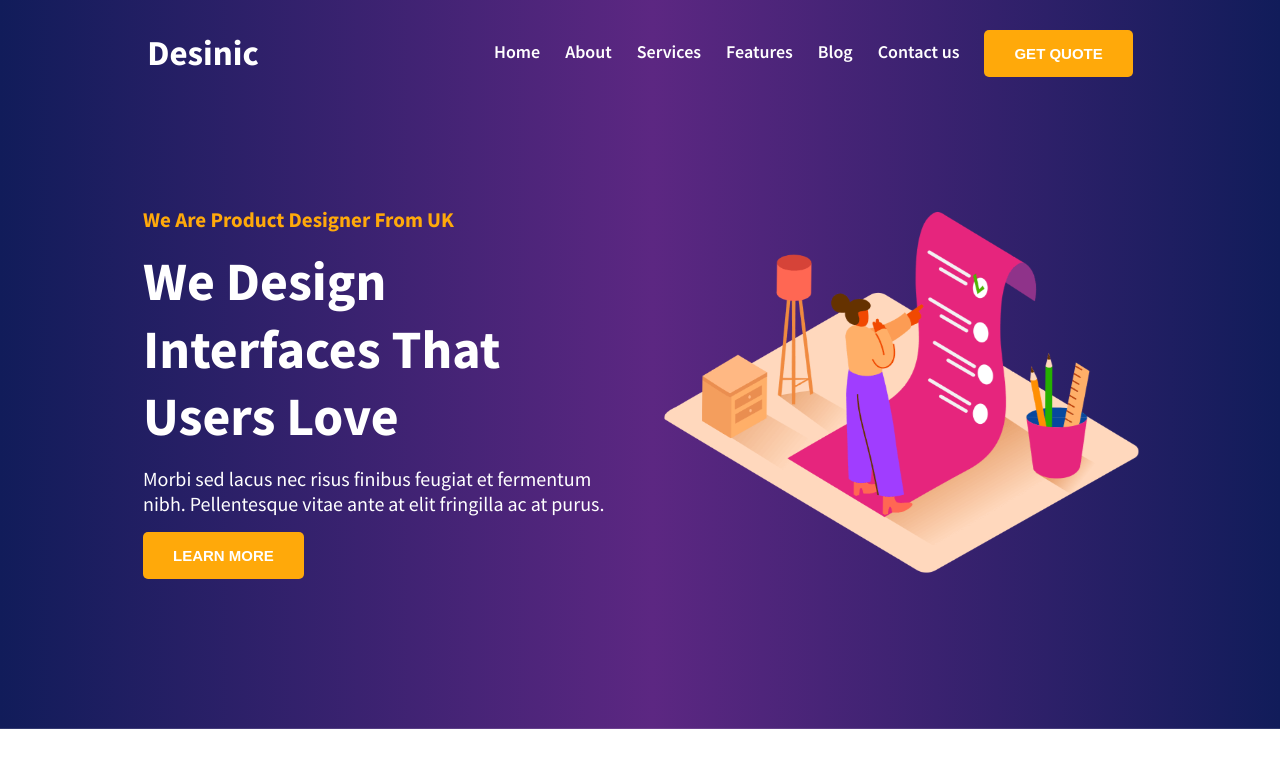
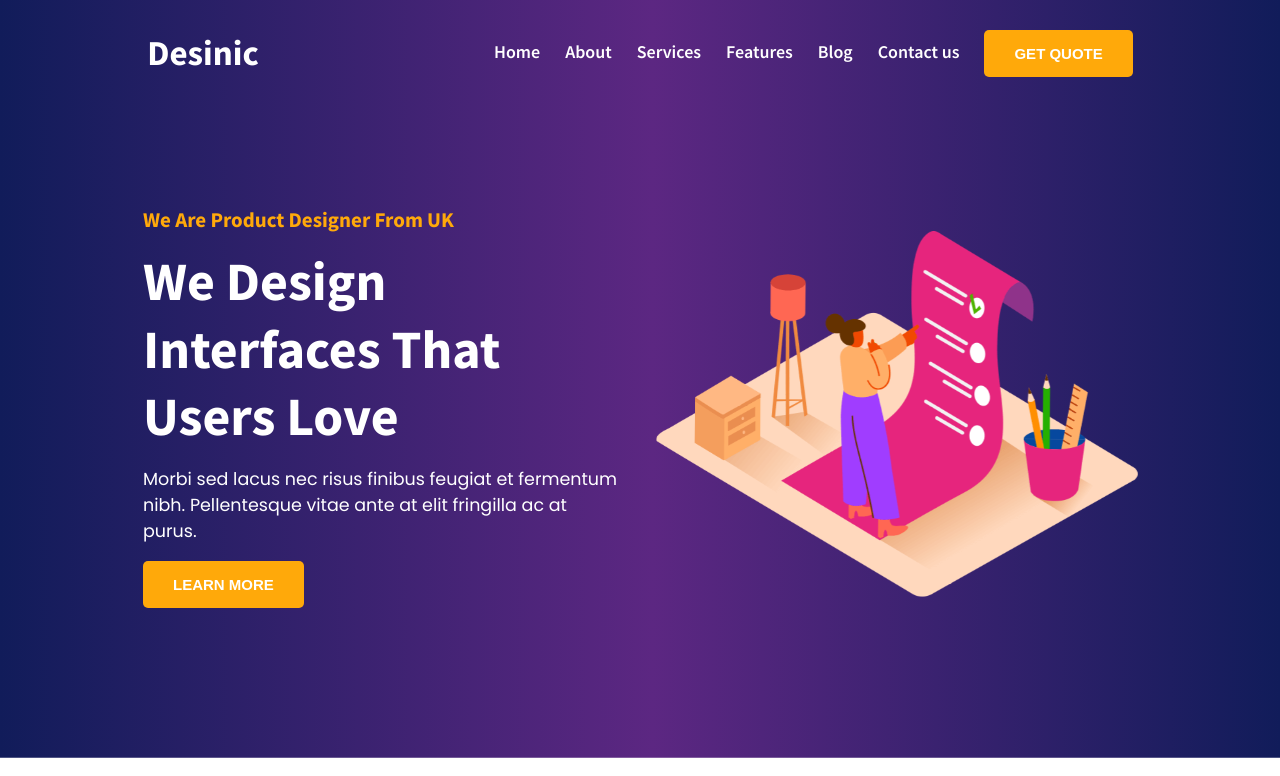
Before and after one commit to vusal5555/agency.responsive.github.io, a website: page index.html in a window 1280 px wide. Shown: the top 776 px of the page. Drawn offline with Linux system fonts and the light colour scheme.

Commit message:
opt 20947892304234234

```diff
--- a/css/style.css
+++ b/css/style.css
@@ -45,12 +45,15 @@
     width: 60%;
     margin: 10rem auto;
     display: grid;
-    grid-template-columns: repeat(2, 1fr);
-    gap: 3rem;
+    grid-template-columns: 1fr 1.05fr;
+    gap: 7.5rem;
     align-items: center; }
+  .header--img-con {
+    transform: translateY(0.7rem); }
   .header--img {
     width: 100%;
-    animation: waveAnim 2s linear infinite alternate; }
+    animation: waveAnim 2s linear infinite alternate;
+    transform: translateY(5rem); }
   .header--upper-title {
     font-size: 2.1rem;
     margin-bottom: 1.5rem;
@@ -60,9 +63,13 @@
     color: #fff;
     margin-bottom: 1.5rem; }
   .header--text {
-    font-size: 2rem;
+    font-size: 1.5rem;
     color: #fff;
-    margin-bottom: 1.6rem; }
+    margin-bottom: 1.6rem;
+    font-family: "Poppins", sans-serif;
+    font-weight: 400;
+    line-height: 1.5;
+    width: 105%; }
     .header--text span {
       display: block; }
 
@@ -82,7 +89,10 @@
   .header {
     height: 120vh;
     clip-path: polygon(0 0, 100% 0, 100% 100vh, 0 100%);
-    padding-bottom: 5rem; } }
+    padding-bottom: 10rem; }
+    .header--hero-container {
+      grid-template-columns: 1fr 1.05fr;
+      gap: 7.5rem; } }
 
 @media only screen and (max-width: 1700px) {
   .header {
@@ -92,13 +102,17 @@
     .header--hero-container {
       width: 90%;
       padding-inline: 1.5rem;
-      gap: 4.5rem; }
+      grid-template-columns: 1fr 1.05fr;
+      gap: 7.5rem; }
     .header--navbar {
       width: 88%; } }
 
 @media only screen and (max-width: 1600px) {
   .header {
-    padding-bottom: 5rem; } }
+    padding-bottom: 10rem; }
+    .header--hero-container {
+      grid-template-columns: 1fr 1.05fr;
+      gap: 7.5rem; } }
 
 @media only screen and (max-width: 1300px) {
   .header {
@@ -109,19 +123,25 @@
     .header--hero-container {
       width: 80%;
       padding-inline: 1.5rem;
-      gap: 4.5rem; }
+      grid-template-columns: 1fr 1fr;
+      gap: 3rem; }
     .header--navbar {
       width: 77%; }
     .header--img-con {
       width: 100%; }
     .header--img {
+      width: 100%; }
+    .header--text {
+      font-size: 1.75rem;
       width: 100%; } }
 
 @media only screen and (max-width: 1024px) {
   .header {
     line-height: 1.26; }
     .header--hero-container {
-      width: 92%; } }
+      width: 92%; }
+    .header--navbar {
+      width: 89%; } }
 
 @media only screen and (max-width: 1000px) {
   .header {
@@ -129,7 +149,7 @@
     .header--hero-container {
       width: 92%; }
     .header--navbar {
-      width: 88%; }
+      width: 89%; }
       .header--navbar-nav {
         flex-direction: column;
         position: fixed;
@@ -264,6 +284,8 @@
         text-transform: uppercase; }
       .header--navbar--brand {
         font-size: 3rem; }
+    .header--text {
+      width: 100%; }
     .header--hero-container {
       margin: 8rem auto;
       margin-bottom: 0; }
```
